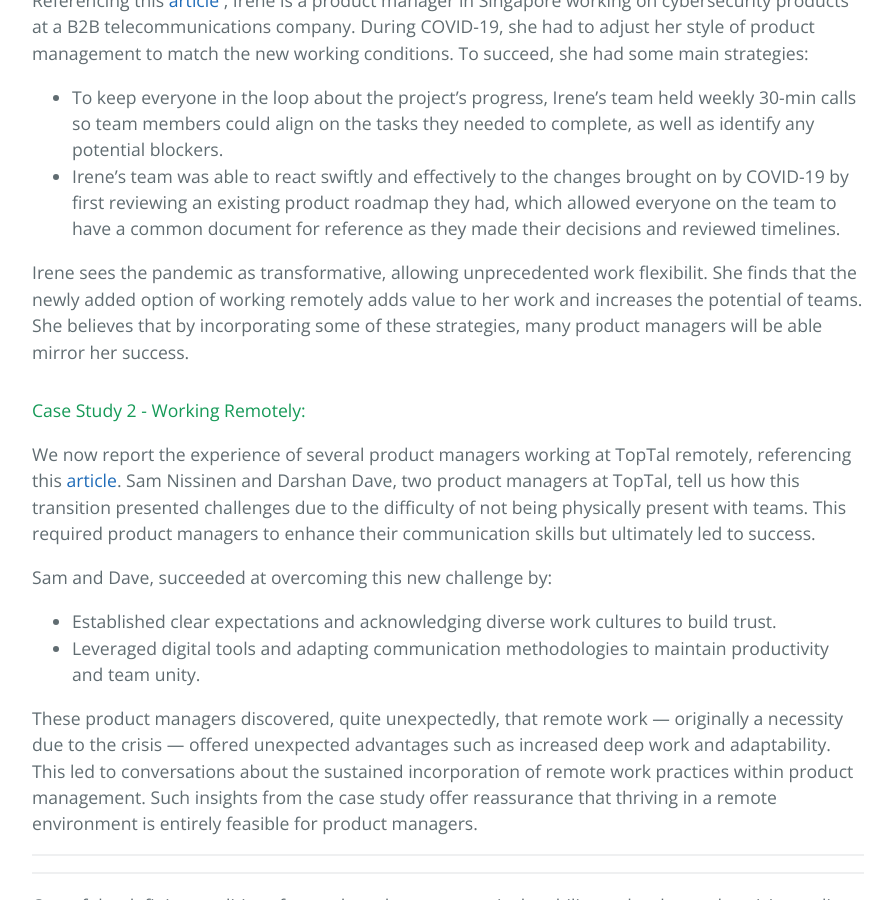
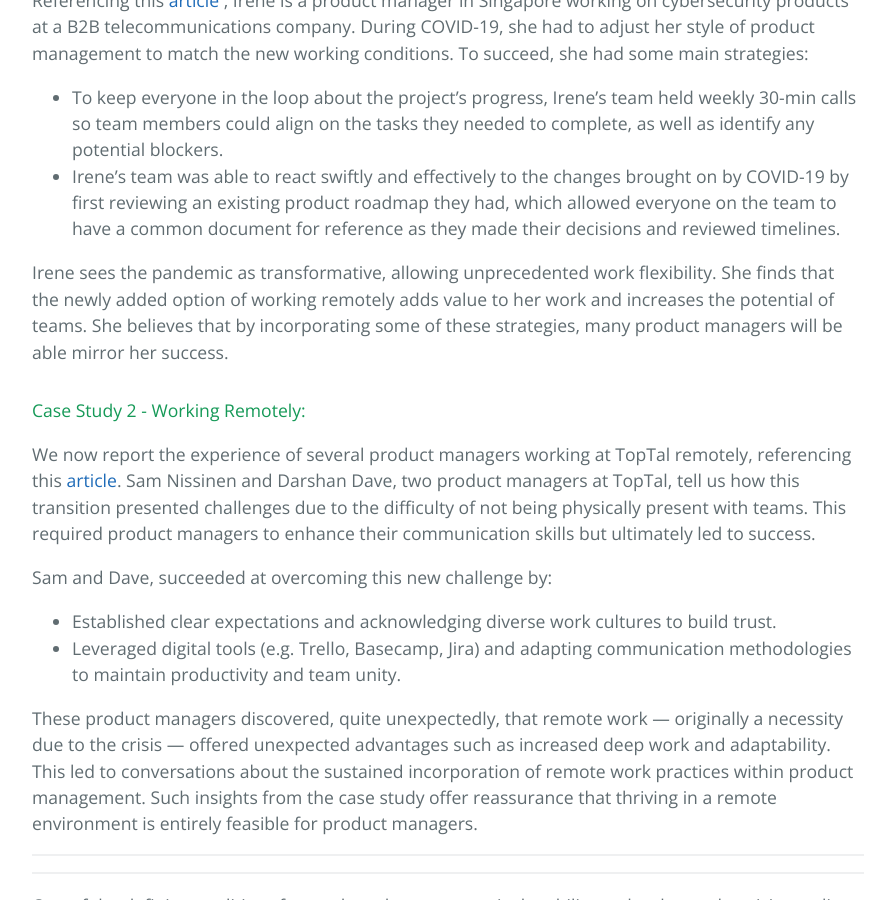
Before and after one commit to learning-software-engineering/learning-software-engineering.github.io, a Jekyll site: the page built from Topics/Product_Management.md, in a window 1280 px wide and 900 px high, scrolled down 1252 px. Shown: the whole window, without its empty margins (192-1087 px from the left). Built offline with Jekyll 4.4.1, drawn with Linux system fonts in a browser that asks for light colours; our own code applies the rules of GitHub Pages for plain Markdown files.

Commit message:
Update Product_Management.md
fixed typo, added examples of digital tools.

```diff
--- a/Topics/Product_Management.md
+++ b/Topics/Product_Management.md
@@ -23,7 +23,7 @@ Referencing this [article](https://curiouscore.com/resource/4-lessons-for-produc
 * To keep everyone in the loop about the project’s progress, Irene’s team held weekly 30-min calls so team members could align on the tasks they needed to complete, as well as identify any potential blockers.
 * Irene’s team was able to react swiftly and effectively to the changes brought on by COVID-19 by first reviewing an existing product roadmap they had, which allowed everyone on the team to have a common document for reference as they made their decisions and reviewed timelines.
 
-Irene sees the pandemic as transformative, allowing unprecedented work flexibilit. She finds that the newly added option of working remotely adds value to her work and increases the potential of teams. She believes that by incorporating some of these strategies, many product managers will be able mirror her success.
+Irene sees the pandemic as transformative, allowing unprecedented work flexibility. She finds that the newly added option of working remotely adds value to her work and increases the potential of teams. She believes that by incorporating some of these strategies, many product managers will be able mirror her success.
 
 
 #### Case Study 2 - Working Remotely:
@@ -32,7 +32,7 @@ We now report the experience of several product managers working at TopTal remot
 
 Sam and Dave, succeeded at overcoming this new challenge by:
 * Established clear expectations and acknowledging diverse work cultures to build trust.
-* Leveraged digital tools and adapting communication methodologies to maintain productivity and team unity.
+* Leveraged digital tools (e.g. Trello, Basecamp, Jira) and adapting communication methodologies to maintain productivity and team unity.
 
 These product managers discovered, quite unexpectedly, that remote work — originally a necessity due to the crisis — offered unexpected advantages such as increased deep work and adaptability. This led to conversations about the sustained incorporation of remote work practices within product management. Such insights from the case study offer reassurance that thriving in a remote environment is entirely feasible for product managers.
 
```
